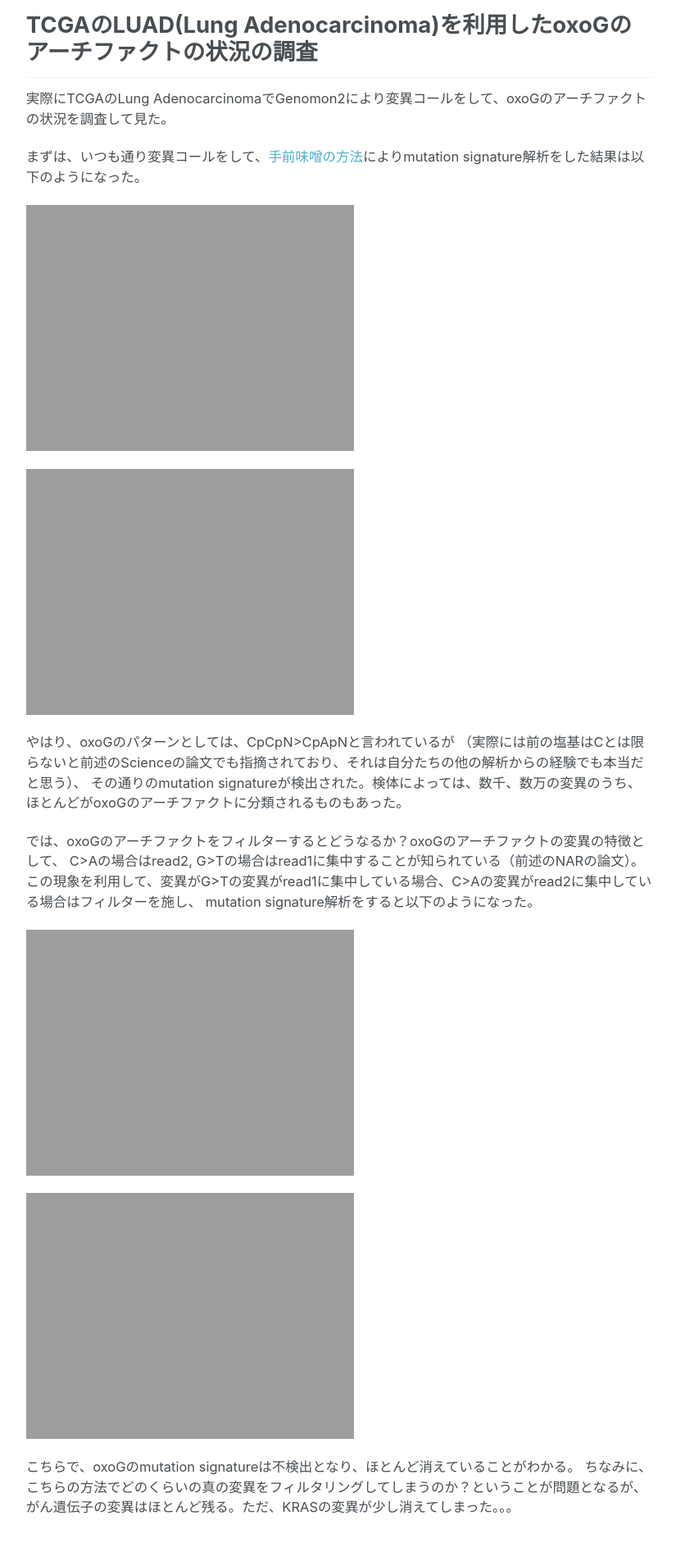
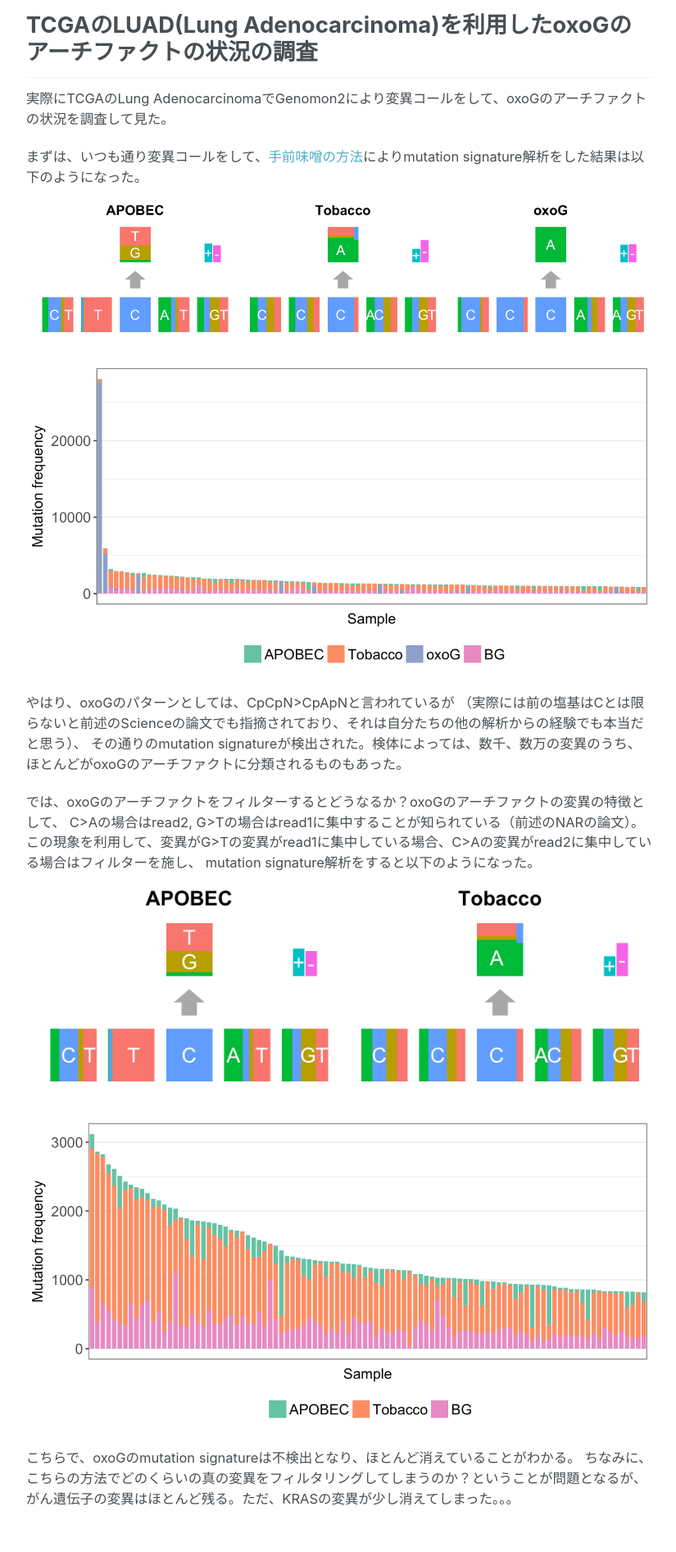
Before and after one commit to Genomon-Project/GenomonPagesR, a Jekyll site: the page built from _posts/2017-03-31-post-oxoG.md, in a window 1280 px wide. Shown: the part 1459-3352 px from the top of the page at 82% size, without its empty margins (252-1077 px from the left). Built offline with Jekyll 4.4.1, drawn with Linux system fonts in a browser that asks for light colours; some web fonts are replaced.

Commit message:
Update 2017-03-31-post-oxoG.md

```diff
--- a/_posts/2017-03-31-post-oxoG.md
+++ b/_posts/2017-03-31-post-oxoG.md
@@ -41,9 +41,9 @@ author: Shiraishi
 
 まずは、いつも通り変異コールをして、[手前味噌の方法](https://www.ncbi.nlm.nih.gov/pubmed/26630308)によりmutation signature解析をした結果は以下のようになった。
 
-![alt]({{ site.url }}{{ site.baseurl }}/images/2017-03-31-post-oxoG_pmsig_unfilt.png =600x)
+![alt]({{ site.url }}{{ site.baseurl }}/images/2017-03-31-post-oxoG_pmsig_unfilt.png)
 
-![alt]({{ site.url }}{{ site.baseurl }}/images/2017-03-31-post-oxoG_membership_unfilt.png =600x)
+![alt]({{ site.url }}{{ site.baseurl }}/images/2017-03-31-post-oxoG_membership_unfilt.png)
 
 やはり、oxoGのパターンとしては、CpCpN>CpApNと言われているが
 （実際には前の塩基はCとは限らないと前述のScienceの論文でも指摘されており、それは自分たちの他の解析からの経験でも本当だと思う）、
@@ -54,9 +54,9 @@ C>Aの場合はread2, G>Tの場合はread1に集中することが知られて
 この現象を利用して、変異がG>Tの変異がread1に集中している場合、C>Aの変異がread2に集中している場合はフィルターを施し、
 mutation signature解析をすると以下のようになった。
 
-![alt]({{ site.url }}{{ site.baseurl }}/images/2017-03-31-post-oxoG_pmsig_filt.png =400x)
+![alt]({{ site.url }}{{ site.baseurl }}/images/2017-03-31-post-oxoG_pmsig_filt.png)
 
-![alt]({{ site.url }}{{ site.baseurl }}/images/2017-03-31-post-oxoG_membership_filt.png =600x)
+![alt]({{ site.url }}{{ site.baseurl }}/images/2017-03-31-post-oxoG_membership_filt.png)
 
 こちらで、oxoGのmutation signatureは不検出となり、ほとんど消えていることがわかる。
 ちなみに、こちらの方法でどのくらいの真の変異をフィルタリングしてしまうのか？ということが問題となるが、がん遺伝子の変異はほとんど残る。ただ、KRASの変異が少し消えてしまった。。。
```
